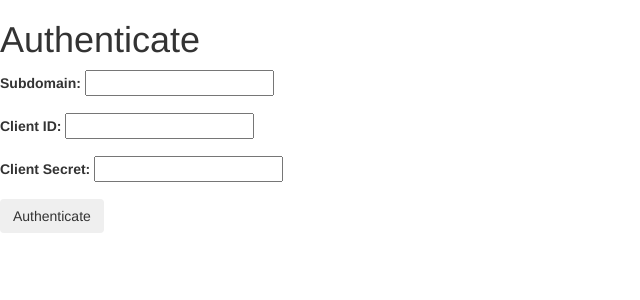
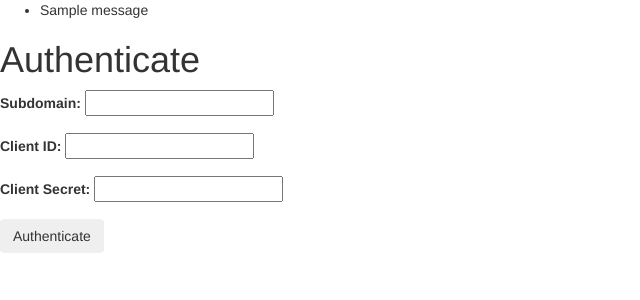
Before and after one commit to limjunan/Ticket-Viewer, a Flask app: page / in a window 1280 px wide. Shown: the top 300 px of the page, without its empty margins (0-640 px from the left). Run offline with Flask 2, Linux system fonts and the light colour scheme; one stand-in notice (Sample message) is shown; some libraries are stand-ins or nearby versions.

Commit message:
style: added flash messages for error handling

```diff
--- a/app.py
+++ b/app.py
@@ -1,5 +1,5 @@
 from os import access
-from flask import Flask, render_template, redirect, request, session
+from flask import Flask, render_template, redirect, request, session, flash
 from user import User
 import requests, json
 
@@ -53,6 +53,8 @@ def authenticate():
             tickets = requests.get(redirect_url, headers=headers)
 
             print(tickets.json())
+        elif 'error' in accessToken:
+            flash(f'ERROR: { accessToken["error"] }', 'error')
 
 
 
--- a/templates/layout.html
+++ b/templates/layout.html
@@ -18,6 +18,15 @@
     {% endif %}
 </head>
 <body>
+    {% with messages = get_flashed_messages(with_categories=true) %}
+        {% if messages %}
+            <ul class=flashes>
+            {% for category, message in messages %}
+            <li class="{{ category }}">{{ message }}</li>
+            {% endfor %}
+            </ul>
+        {% endif %}
+    {% endwith %}
     {% block content %}{% endblock %}
 </body>
 </html>
```
